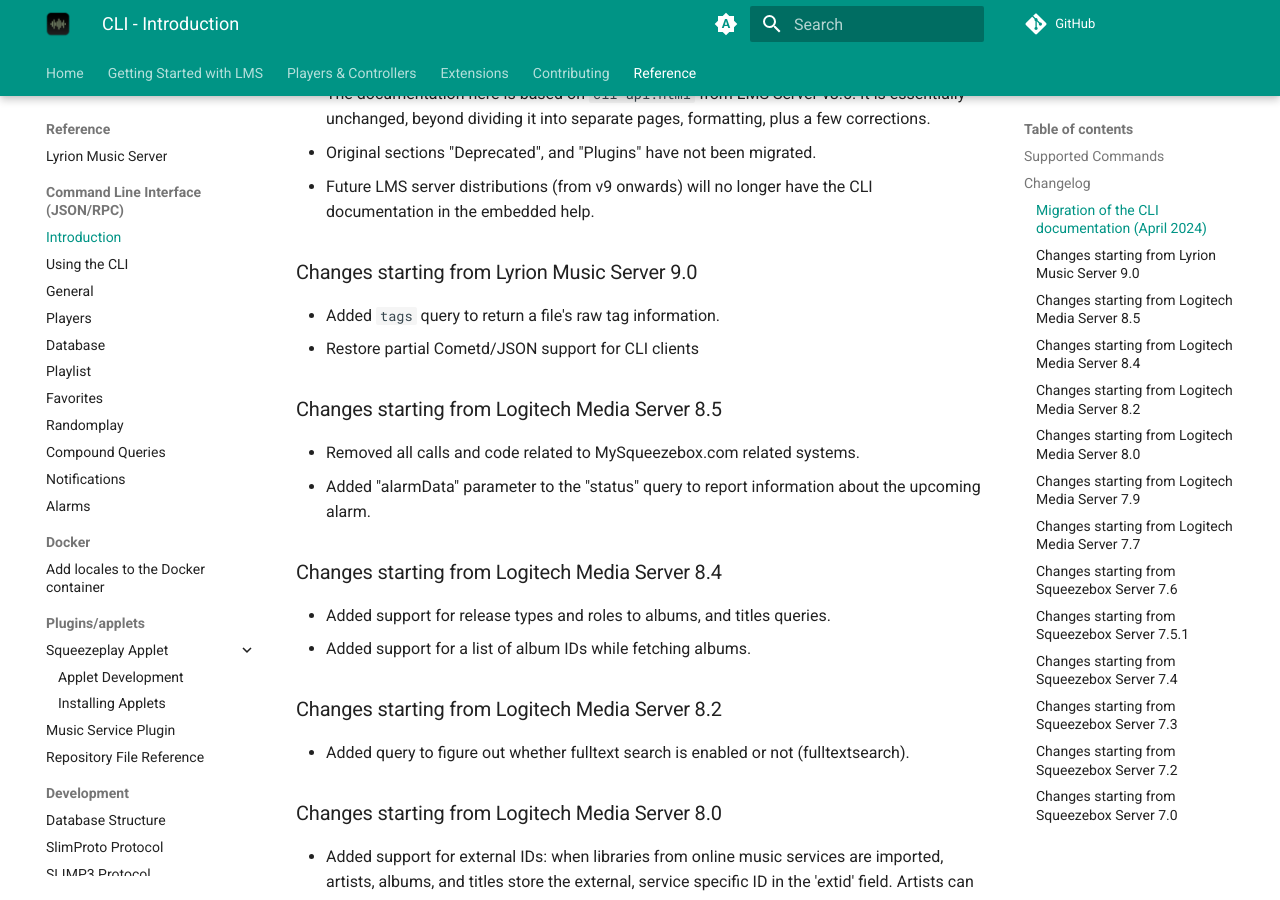
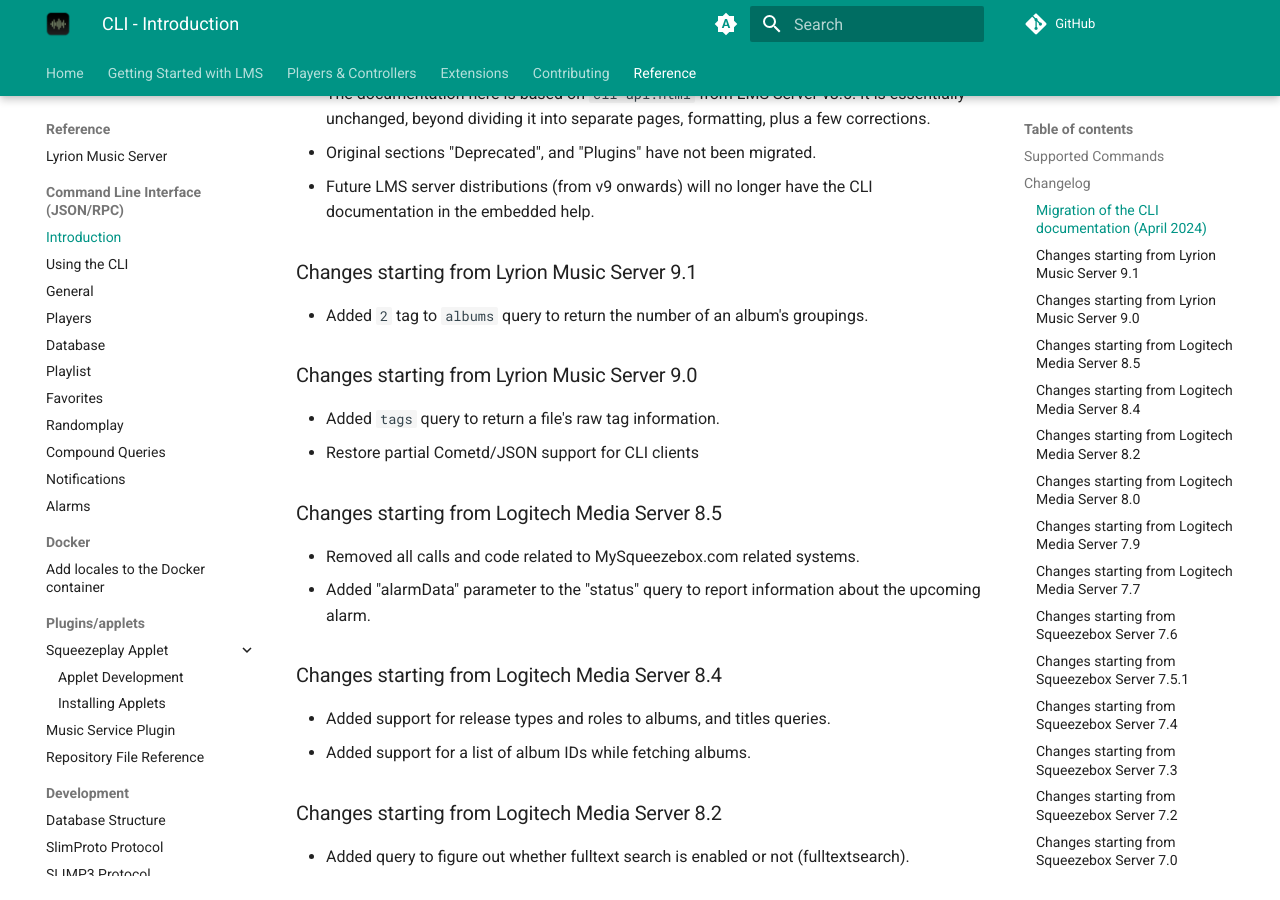
Before and after one commit to LMS-Community/lms-community.github.io, an MkDocs documentation site: the page built from docs/reference/cli/introduction.md, in a window 1280 px wide and 900 px high, scrolled down 989 px. Built offline with MkDocs 1.6.1 and Material for MkDocs 9.7.7, drawn with Linux system fonts in a browser that asks for light colours; a script that is not in the unit is left out; plug-ins that fetch from the network failed and are left out; comment, search, counter and statistics services are not loaded.

Commit message:
Add note about new CLI features in LMS 9.1

```diff
--- a/docs/reference/cli/introduction.md
+++ b/docs/reference/cli/introduction.md
@@ -30,6 +30,10 @@
 * The documentation here is based on `cli-api.html` from LMS Server v8.5. It is essentially unchanged, beyond dividing it into separate pages, formatting, plus a few corrections.
 * Original sections "Deprecated", and "Plugins" have not been migrated.
 * Future LMS server distributions (from v9 onwards) will no longer have the CLI documentation in the embedded help.
+
+### Changes starting from Lyrion Music Server 9.1
+
+* Added `2` tag to `albums` query to return the number of an album's groupings.
 
 ### Changes starting from Lyrion Music Server 9.0
 
```
